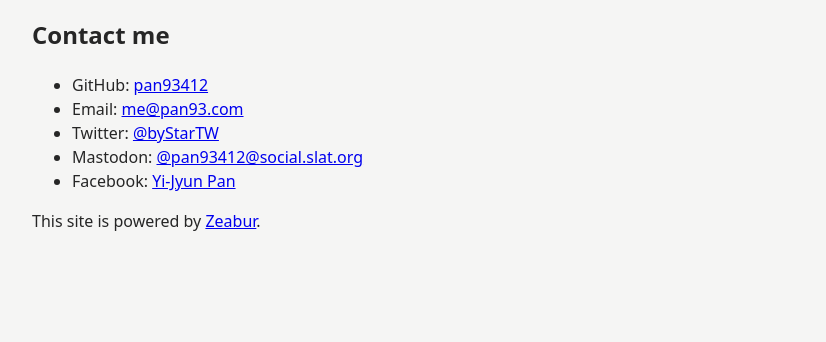
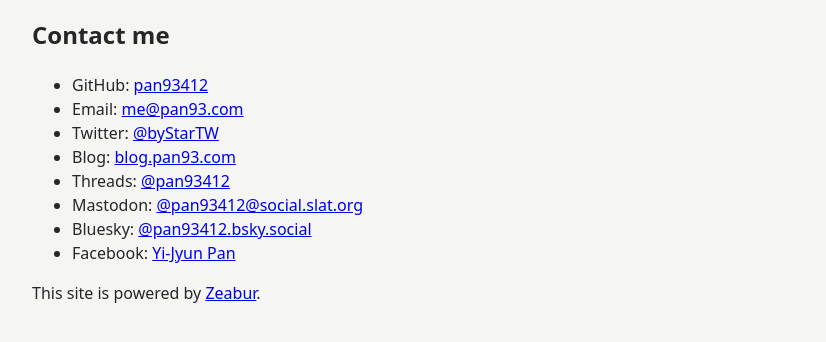
Before and after one commit to pan93412/homepage-plain, a plain HTML site: page index.html in a window 1280 px wide. Shown: the part 160-502 px from the top of the page, without its empty margins (96-922 px from the left). Drawn offline with Linux system fonts and the light colour scheme.

Commit message:
Update more contact info (#1)

```diff
--- a/index.html
+++ b/index.html
@@ -57,12 +57,15 @@
             <x-email></x-email>
           </li>
           <li>Twitter: <a href="https://twitter.com/byStarTW">@byStarTW</a></li>
+          <li>Blog: <a href="https://blog.pan93.com">blog.pan93.com</a></li>
+          <li>Threads: <a href="https://www.threads.net/@pan93412">@pan93412</a></li>
           <li>
             Mastodon:
             <a href="https://social.slat.org/@pan93412"
               >@pan93412@social.slat.org</a
             >
           </li>
+          <li>Bluesky: <a href="https://bsky.app/profile/pan93412.bsky.social">@pan93412.bsky.social</a></li>
           <li>
             Facebook: <a href="https://facebook.com/pan93412TW">Yi-Jyun Pan</a>
           </li>
```
